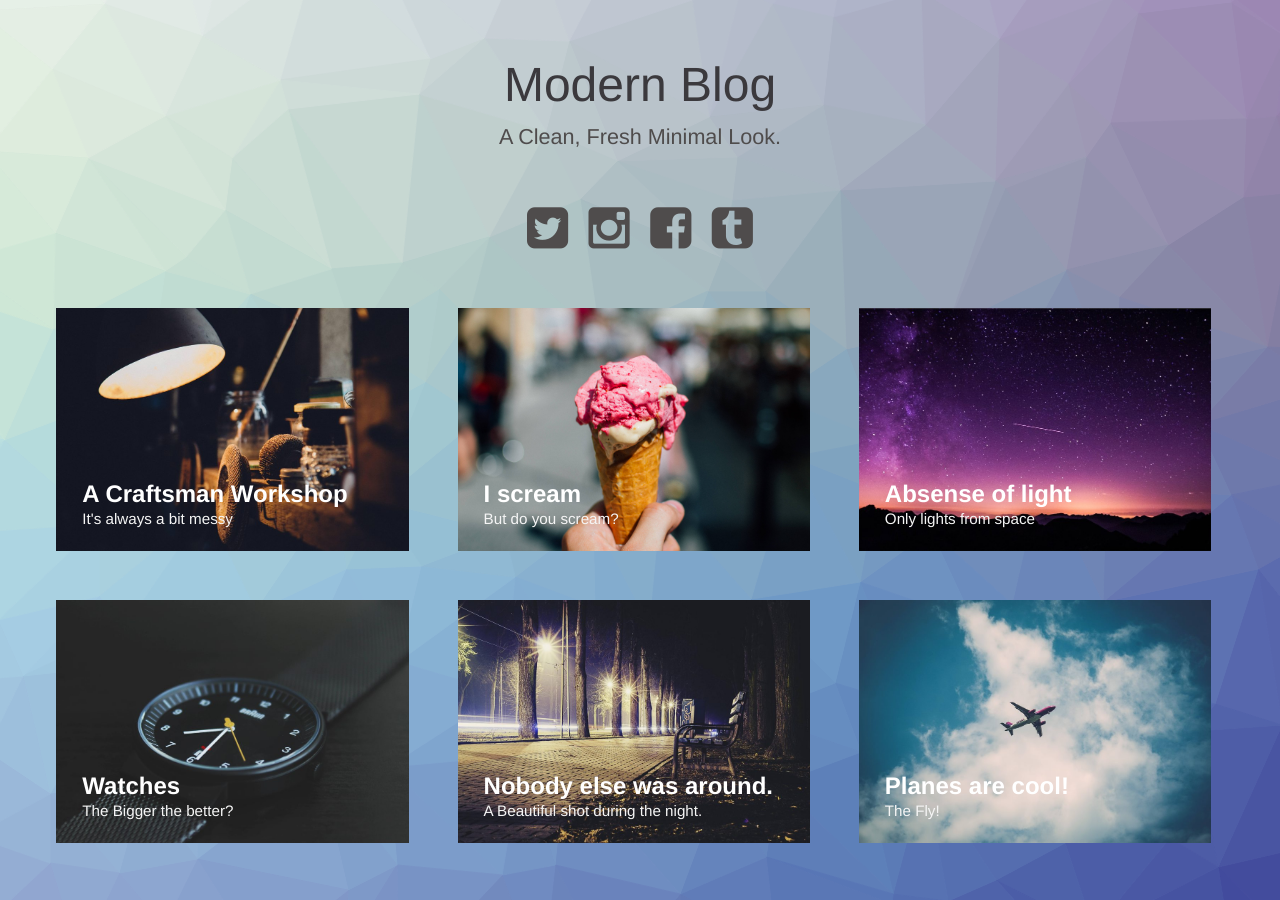
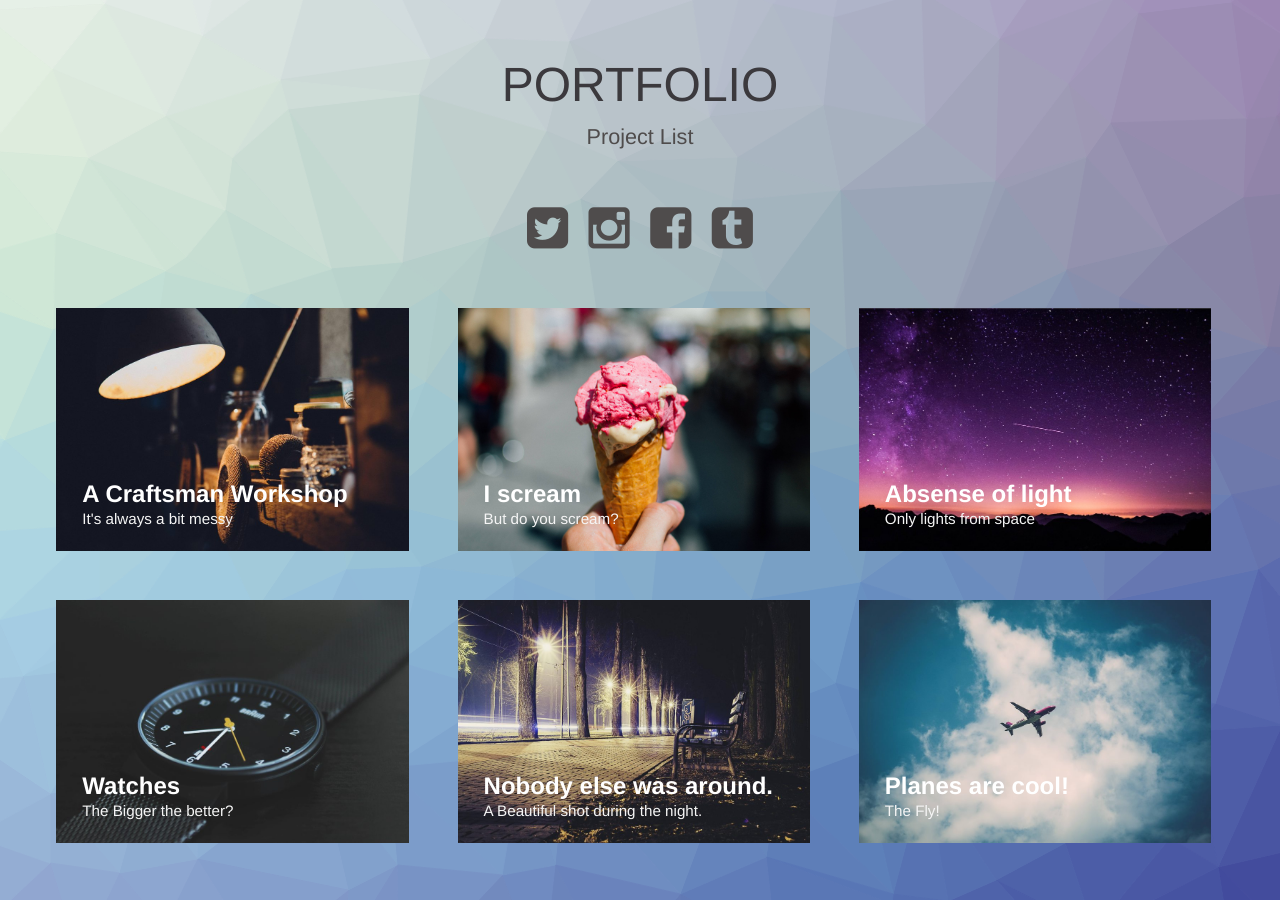
Before and after one commit to cadinz/cadinz.github.io, a Jekyll site: the page built from index.html, in a window 1280 px wide. Built offline with Jekyll 4.4.1, drawn with Linux system fonts in a browser that asks for light colours.

Commit message:
Modify Title, index.html

```diff
--- a/_config.yml
+++ b/_config.yml
@@ -1,7 +1,7 @@
 # Site settings
-title: Modern Blog
-description: Modern-Blog A Elegant template for Jekyll
-keywords: Modern, Blogging, Fun
-author: Wferr
+title: Sejin's Portfolio
+description: Sejin's Portfolio
+keywords:
+author: Sejin
 baseurl: "" # the subpath of your site, e.g. /blog/
 url: "" # the base hostname & protocol for your site
--- a/index.html
+++ b/index.html
@@ -28,7 +28,7 @@ layout: compress
 <body class="body">
 <div class="container">
     <header class="header">
-        <h1>Modern Blog<span>A Clean, Fresh Minimal Look.</span></h1>
+        <h1>PORTFOLIO<span>Project List</span></h1>
         <nav class="links">
             <a href="#"><i class="fa fa-twitter-square fa-3x"></i></a>
             <a href="#"><i class="fa fa-instagram fa-3x"></i></a>
```
